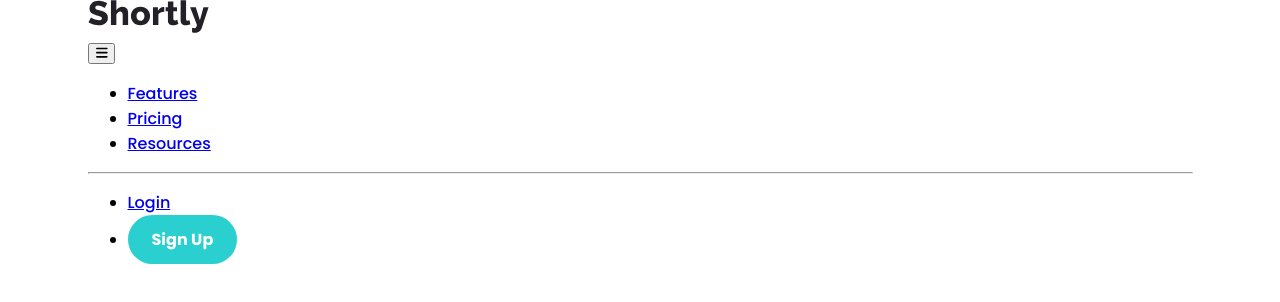
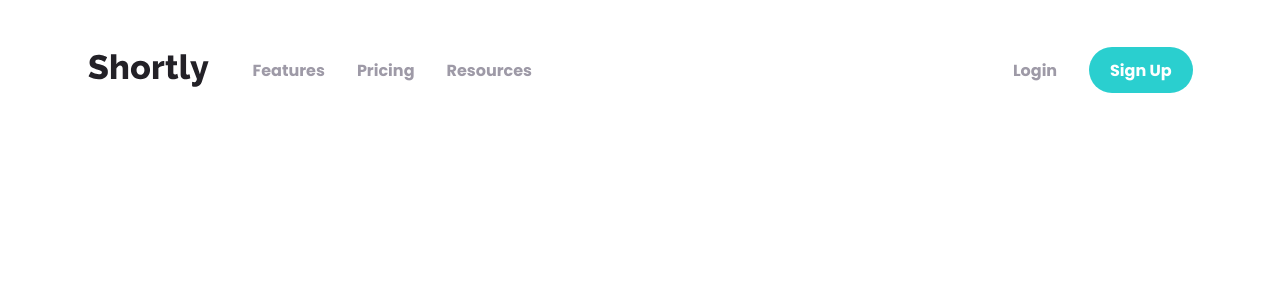
Before and after one commit to p-kosinski/url-shortening-api, a React (Create React App) app: page / in a window 1280 px wide. Shown: the top 302 px of the page. Built offline with nearby package versions, Linux system fonts and the light colour scheme.

Commit message:
Add Header styling for large screens

```diff
--- a/src/components/common/LinkButton/LinkButton.module.scss
+++ b/src/components/common/LinkButton/LinkButton.module.scss
@@ -27,5 +27,5 @@
 .small {
   @extend .default;
   font-size: 1rem;
-  padding: 0.75em 1.5em;
+  padding: 0.65em 1.3em;
 }
--- a/src/components/common/LinkLogo/LinkLogo.module.scss
+++ b/src/components/common/LinkLogo/LinkLogo.module.scss
@@ -1,9 +1,17 @@
 @use '../../../styles/variables' as variables;
 
+.base {
+  svg {
+    display: block;
+  }
+}
+
 .dark {
+  @extend .base;
   fill: variables.$color-darker;
 }
 
 .white {
+  @extend .base;
   fill: white;
 }
--- a/src/components/layout/Header/Header.js
+++ b/src/components/layout/Header/Header.js
@@ -20,19 +20,19 @@ const Header = () => (
         <div className={styles.linksWrapper}>
           <ul>
             <li>
-              <a href='#0'>Features</a>
+              <a href='#0' className={styles.link}>Features</a>
             </li>
             <li>
-              <a href='#0'>Pricing</a>
+              <a href='#0' className={styles.link}>Pricing</a>
             </li>
             <li>
-              <a href='#0'>Resources</a>
+              <a href='#0' className={styles.link}>Resources</a>
             </li>
           </ul>
-          <hr className='divider' />
+          <hr className={styles.divider} />
           <ul>
             <li>
-              <a href='#0'>Login</a>
+              <a href='#0' className={styles.link}>Login</a>
             </li>
             <li>
               <LinkButton to='#0' variant='small'>
--- a/src/components/layout/Header/Header.module.scss
+++ b/src/components/layout/Header/Header.module.scss
@@ -0,0 +1,61 @@
+@use '../../../styles/mixins' as mixins;
+@use '../../../styles/variables' as variables;
+
+.component {
+  height: 140px;
+  display: flex;
+  align-items: center;
+}
+
+.nav {
+  display: grid;
+  grid-template-columns: auto 1fr;
+  gap: 2.75em;
+}
+
+.logoWrapper {
+  display: flex;
+
+  a {
+    margin: auto 0;
+  }
+}
+
+.menuBtn {
+  display: none;
+}
+
+.linksWrapper {
+  width: 100%;
+  display: flex;
+  justify-content: space-between;
+  align-items: center;
+
+  ul {
+    @include mixins.list-reset();
+
+    :not(:last-child) {
+      margin-right: 2em;
+    }
+
+    li {
+      display: inline-block;
+    }
+  }
+}
+
+.link {
+  @include mixins.link-reset();
+  font-weight: variables.$font-weight-bold;
+  font-size: 1rem;
+  color: variables.$color-light;
+  transition: variables.$transition;
+
+  &:hover {
+    color: variables.$color-darker;
+  }
+}
+
+.divider {
+  display: none;
+}
--- a/src/styles/_mixins.scss
+++ b/src/styles/_mixins.scss
@@ -9,6 +9,12 @@
   text-decoration: none;
 }
 
+@mixin list-reset {
+  list-style: none;
+  padding: 0;
+  margin: 0;
+}
+
 @mixin btn-base {
   color: white;
   font-weight: variables.$font-weight-bold;
--- a/src/styles/_variables.scss
+++ b/src/styles/_variables.scss
@@ -15,7 +15,7 @@ $font-weight-bold: 700;
 
 $font-base-size: 1.125rem;
 
-$radius-big: 2rem;
+$radius-big: 2em;
 
 $lighten-amount: 40%;
 
```
